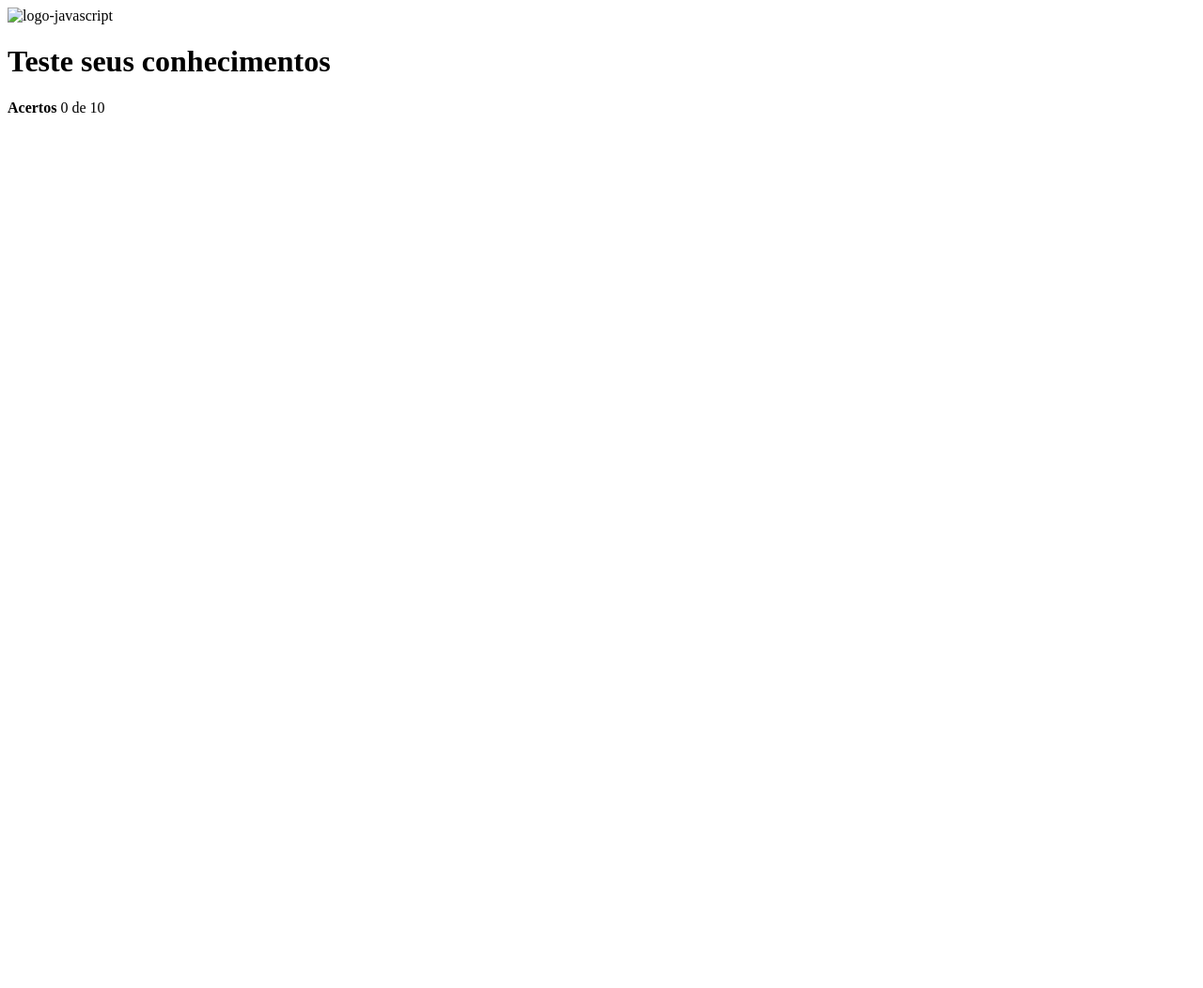
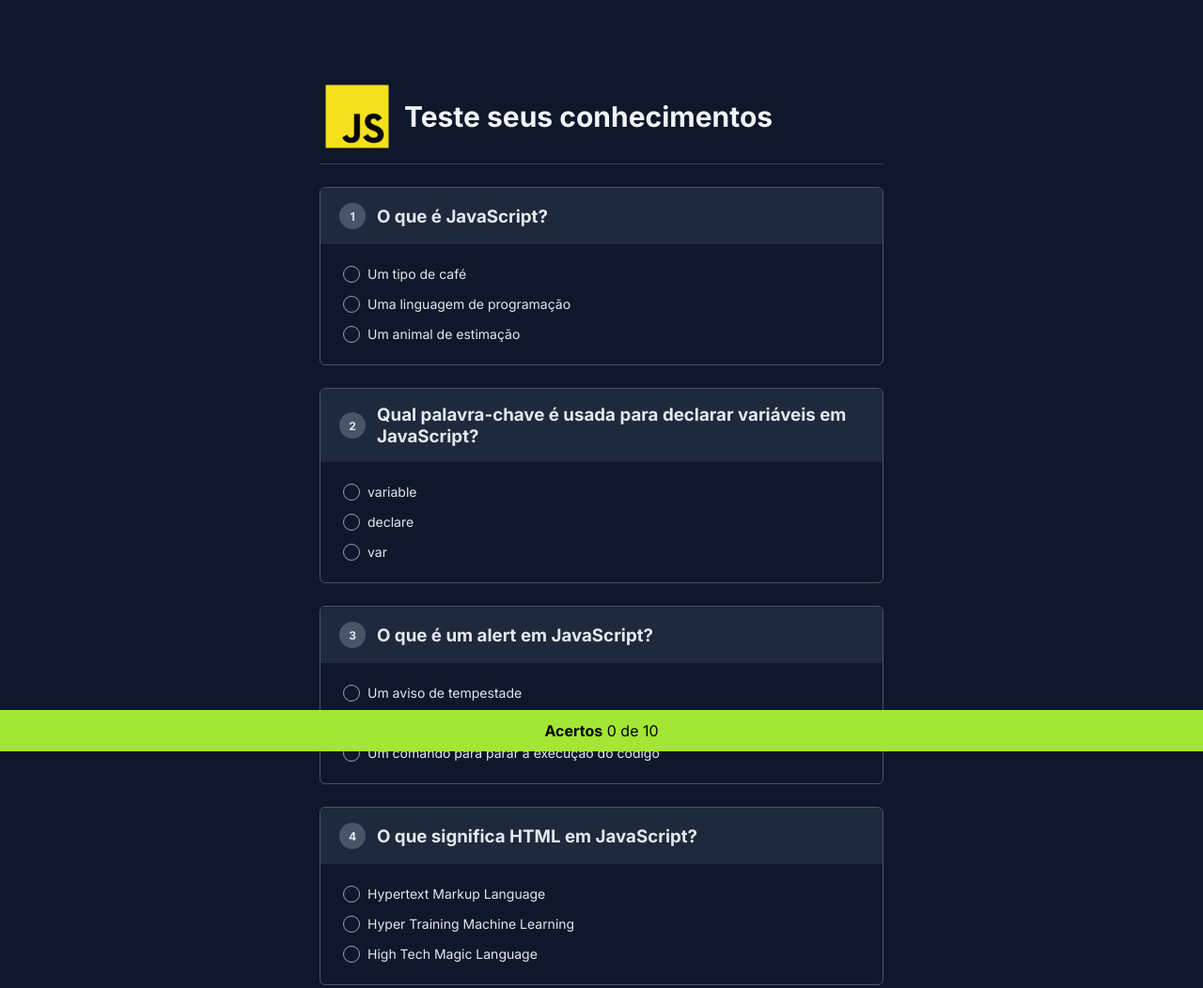
Before and after one commit to AsafeLucena/Quiz-javascript, a plain HTML site: page index.html in a window 1280 px wide. Shown: the top 1052 px of the page at 94% size. Before the commit the page ends 800 px from the top, so only its background shows below. Drawn offline with Linux system fonts and the light colour scheme; the site is published under a folder, as on GitHub Pages, so addresses that start at the root find nothing.

Commit message:
ajustes html

```diff
--- a/index.html
+++ b/index.html
@@ -3,14 +3,14 @@
 <head>
     <meta charset="UTF-8">
     <meta name="viewport" content="width=device-width, initial-scale=1.0">
-    <title>Quiz teste</title>
-    <link rel="stylesheet" href="/style.css">
+    <title>Quiz JS</title>
+    <link rel="stylesheet" href="style.css">
 </head>
 <body>
 
 <main>
     <header>
-        <img src="/assets/javascript.png" alt="logo-javascript">
+        <img src="assets/javascript.png" alt="logo-javascript">
         <h1>Teste seus conhecimentos</h1>
     </header>
 
@@ -37,6 +37,6 @@
     <span>0 de 10</span>
 </div>
 </main>
-<script type="text/javascript" src="/script.js"></script>
+<script type="text/javascript" src="script.js"></script>
 </body>
 </html>
```
